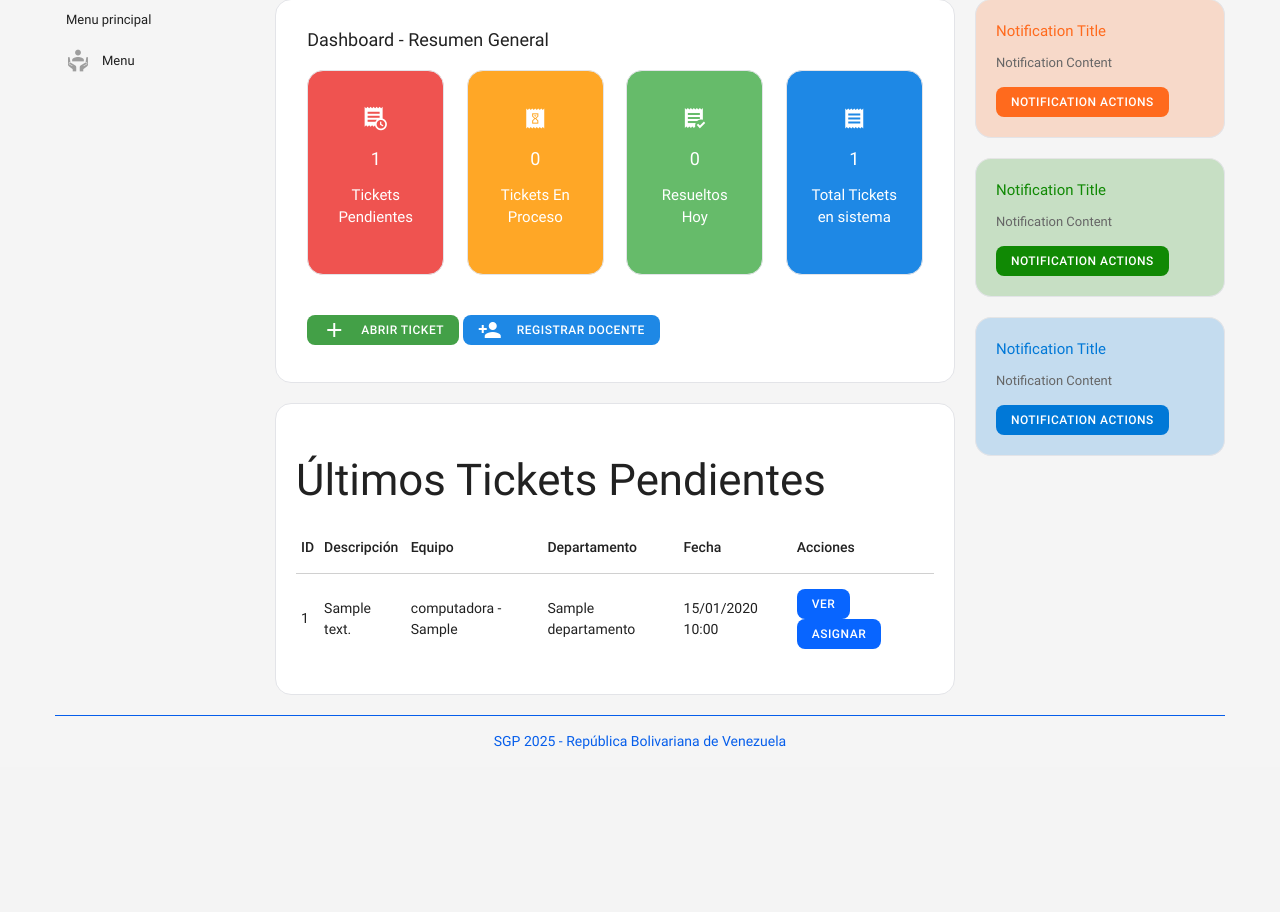
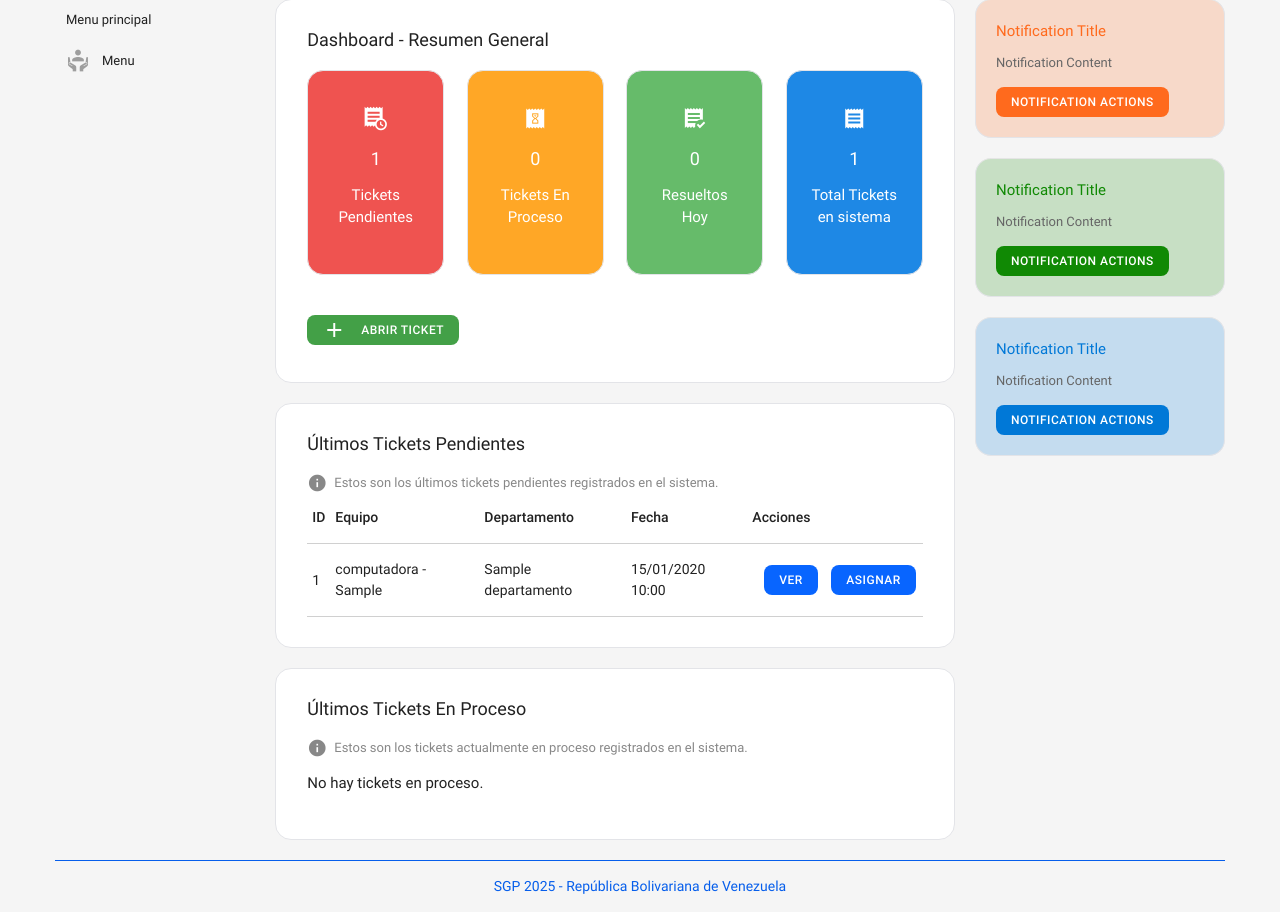
Before and after one commit to adolfojos/sgen-support, a PHP site: page / in a window 1280 px wide. Shown: the part 71-983 px from the top of the page. Before the commit the page ends 820 px from the top, so only its background shows below. Run offline with PHP 8.4, Linux system fonts and the light colour scheme; the visitor is signed in with stand-in values (Sample User, id 1); tables that the repository leaves empty hold one stand-in row (values such as "Sample post"); some web fonts are replaced.

Commit message:
actualizacion del dashboar

```diff
--- a/src/Controllers/HomeController.php
+++ b/src/Controllers/HomeController.php
@@ -26,11 +26,15 @@
     // 2. Obtener últimos 5 tickets pendientes
     $ultimos_tickets = $this->soporteModel->findLatestPending(5);
 
-    // 3. Renderizar la vista
+    // 3. Obtener últimos 5 tickets en proceso
+    $ultimos_tickets_proceso = $this->soporteModel->findLatestInProcess(5);
+    // 4. Renderizar la vista
     $this->render('dashboard/index', [
         'titulo'          => 'Dashboard - Resumen General',
         'stats'           => $stats,
-        'ultimos_tickets' => $ultimos_tickets
+        'ultimos_tickets' => $ultimos_tickets,
+        'ultimos_tickets_proceso' => $ultimos_tickets_proceso,
+
     ]);
     }
 }
--- a/src/Models/Soporte.php
+++ b/src/Models/Soporte.php
@@ -173,4 +173,30 @@
         return $stmt->fetchAll(PDO::FETCH_OBJ);
     }
 
+    public function findLatestInProcess(int $limit = 5): array
+    {
+        $sql = "
+            SELECT
+                s.*,
+                e.serial AS equipo_serial,
+                e.tipo AS equipo_tipo,
+                d.nombre AS departamento_nombre,
+                u.username AS tecnico_asignado
+            FROM {$this->table} s
+            JOIN equipos e ON s.equipo_id = e.id
+            JOIN departamentos d ON e.departamento_id = d.id
+            LEFT JOIN empleados emp ON s.empleado_id = emp.id
+            LEFT JOIN usuarios u ON emp.usuario_id = u.id
+            WHERE s.estado = 'en_proceso'
+            ORDER BY s.fecha DESC
+            LIMIT ?
+        ";
+
+        $stmt = $this->pdo->prepare($sql);
+        $stmt->bindValue(1, $limit, PDO::PARAM_INT);
+        $stmt->execute();
+
+        return $stmt->fetchAll(PDO::FETCH_OBJ);
+    }
+
 }
--- a/src/Views/dashboard/index.php
+++ b/src/Views/dashboard/index.php
@@ -1,4 +1,5 @@
 <div class="inner-main">
+
     <!-- Menú lateral izquierdo -->
     <aside id="left-side-menu">
         <ul class="collapsible collapsible-accordion">
@@ -18,6 +19,8 @@
     <!-- Contenido principal -->
     <article>
         <div class="conten-body">
+
+            <!-- Panel de KPIs -->
             <div class="col s12 m12 l12">
                 <div class="card-panel">
                     <div class="card-title">
@@ -30,7 +33,6 @@
 
                     <div class="card-content bodytext">
                         <div class="row">
-                            <!-- KPIs -->
                             <?php
                             $kpis = [
                                 ['color' => 'red lighten-1', 'icon' => 'ico-por_pagar', 'value' => $stats->total_pendientes, 'label' => 'Tickets Pendientes'],
@@ -49,14 +51,11 @@
                             <?php endforeach; ?>
                         </div>
 
-                        <!-- Acciones -->
+                        <!-- Botón de acción -->
                         <div class="row btn-actions">
                             <div class="col s12">
                                 <a class="btn btn-large green darken-1">
                                     <i class="material-icons left">add</i> Abrir Ticket
-                                </a>
-                                <a class="btn btn-large blue darken-1">
-                                    <i class="material-icons left">person_add</i> Registrar Docente
                                 </a>
                             </div>
                         </div>
@@ -64,16 +63,30 @@
                 </div>
             </div>
 
-            <!-- Últimos Tickets Pendientes -->
+            <!-- Tabla de últimos tickets pendientes -->
             <div class="col s12 m12 l12">
                 <div class="card-panel">
-                <h3>Últimos Tickets Pendientes</h3>
+                    <div class="card-title">
+                        <div class="row">
+                            <div class="header-title-left col s12 m6">
+                                <h5>Últimos Tickets Pendientes</h5>
+                            </div>
+                        </div>
+                    </div>
+
+                    <div class="row row-end">
+                        <div class="col s12">
+                            <div class="text-info">
+                                <div class="text-content">
+                                    Estos son los últimos tickets pendientes registrados en el sistema.
+                                </div>
+                            </div>
+
                             <?php if (!empty($ultimos_tickets)): ?>
-                    <table class="table table-striped mt-3">
+                                <table id="table" class="bordered highlight table-responsive">
                                     <thead>
                                         <tr>
-                                <th>ID</th>
-                                <th>Descripción</th>
+                                            <th class="hide-on-small-only">ID</th>
                                             <th>Equipo</th>
                                             <th>Departamento</th>
                                             <th>Fecha</th>
@@ -82,13 +95,12 @@
                                     </thead>
                                     <tbody>
                                         <?php foreach ($ultimos_tickets as $ticket): ?>
-                                <tr>
-                                    <td><?= $ticket->id ?></td>
-                                    <td><?= htmlspecialchars($ticket->descripcion) ?></td>
+                                            <tr class="row_table">
+                                                <td class="hide-on-small-only"><?= $ticket->id ?></td>
                                                 <td><?= htmlspecialchars($ticket->equipo_tipo . ' - ' . $ticket->equipo_serial) ?></td>
                                                 <td><?= htmlspecialchars($ticket->departamento_nombre) ?></td>
                                                 <td><?= date('d/m/Y H:i', strtotime($ticket->fecha)) ?></td>
-                                    <td>
+                                                <td class="adjusted-size">
                                                     <a href="/sgen-support/public/soportes/ver/<?= $ticket->id ?>" class="btn btn-sm btn-primary">Ver</a>
                                                     <?php if ($ticket->estado === 'pendiente'): ?>
                                                         <a href="/sgen-support/public/soportes/asignar/<?= $ticket->id ?>" class="btn btn-sm btn-warning">Asignar</a>
@@ -103,6 +115,61 @@
                             <?php endif; ?>
                         </div>
                     </div>
+                </div>
+            </div>
+            <!-- Últimos Tickets En Proceso -->
+            <div class="col s12 m12 l12">
+                <div class="card-panel">
+                    <div class="card-title">
+                        <div class="row">
+                            <div class="header-title-left col s12 m6">
+                                <h5>Últimos Tickets En Proceso</h5>
+                            </div>
+                        </div>
+                    </div>
+                    <div class="row row-end">
+                        <div class="col s12">
+                            <div class="text-info">
+                    <div class="text-content">
+                        Estos son los tickets actualmente en proceso registrados en el sistema.
+                    </div>
+                </div>
+
+                <?php if (!empty($ultimos_tickets_proceso)): ?>
+                    <table class="bordered highlight table-responsive">
+                        <thead>
+                            <tr>
+                                <th class="hide-on-small-only">ID</th>
+                                <th>Equipo</th>
+                                <th>Departamento</th>
+                                <th>Fecha</th>
+                                <th>Acciones</th>
+                            </tr>
+                        </thead>
+                        <tbody>
+
+                            <?php foreach ($ultimos_tickets_proceso as $ticket): ?>
+                                <tr class="row_table">
+                                    <td class="hide-on-small-only"><?= $ticket->id ?></td>
+                                    <td><?= htmlspecialchars($ticket->equipo_tipo . ' - ' . $ticket->equipo_serial) ?></td>
+                                    <td><?= htmlspecialchars($ticket->departamento_nombre) ?></td>
+                                    <td><?= date('d/m/Y H:i', strtotime($ticket->fecha)) ?></td>
+                                    <td class="adjusted-size">
+                                        <a href="/sgen-support/public/soportes/ver/<?= $ticket->id ?>" class="btn btn-sm btn-primary">Ver</a>
+                                    </td>
+                                </tr>
+                            <?php endforeach; ?>
+                        </tbody>
+                    </table>
+                <?php else: ?>
+                    <p class="text-muted">No hay tickets en proceso.</p>
+                <?php endif; ?>
+            </div>
+        </div>
+    </div>
+</div>
+
+
         </div>
     </article>
 
@@ -125,5 +192,6 @@
             </div>
         </div>
     </aside>
+
 </div>
 <div class="clearfix"></div>
```
Also changed, not shown: src/Views/soportes/detalle.php (+1 -7 lines). Lines whose indentation alone changed are shown as unchanged.
